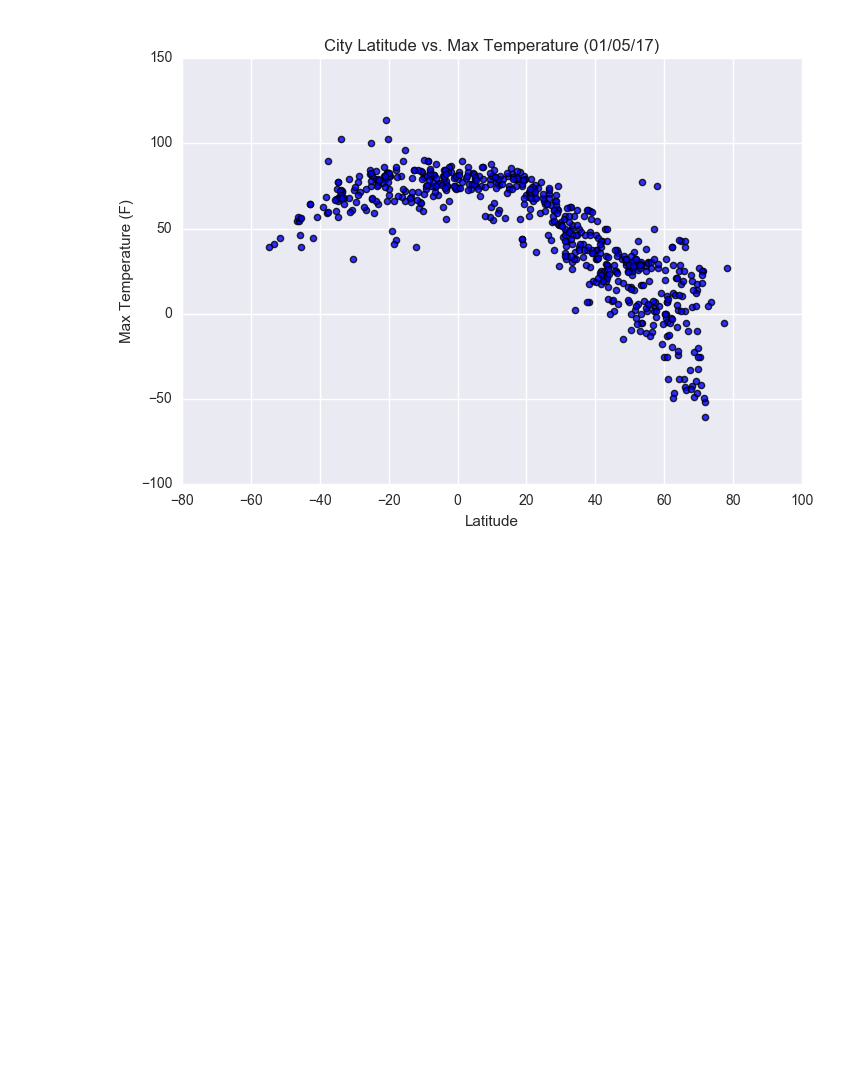
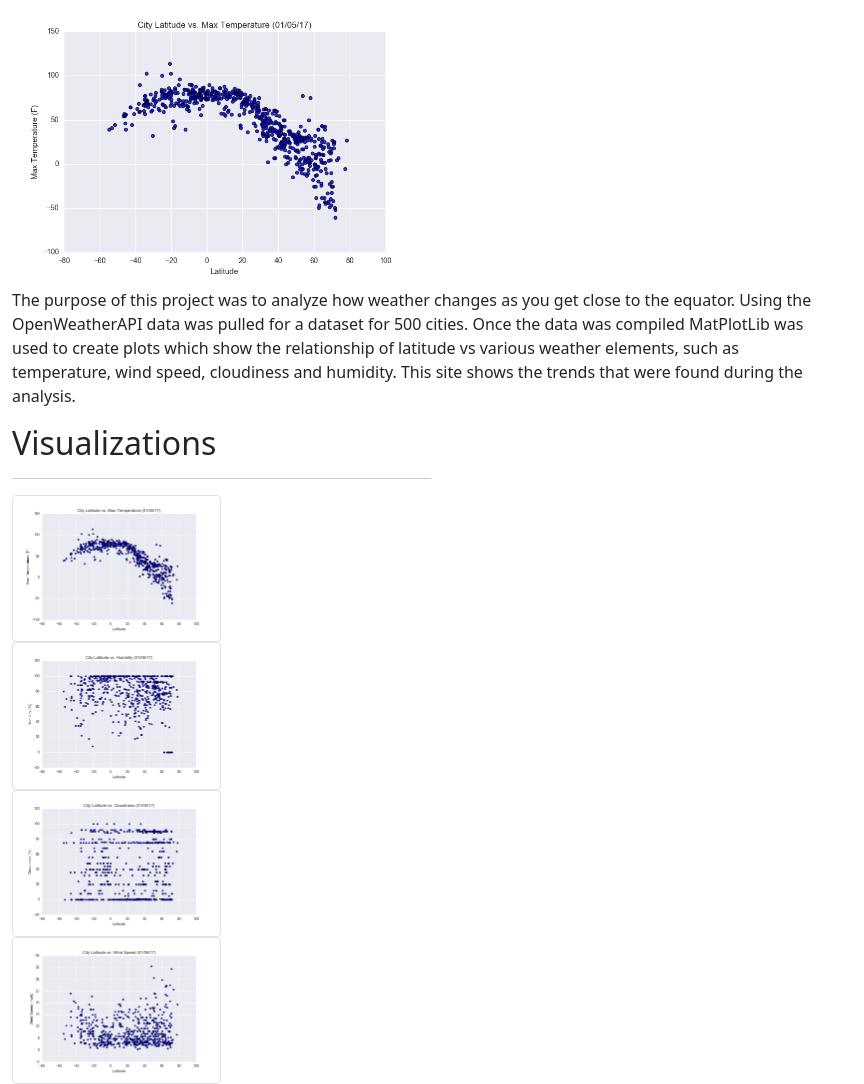
Before and after one commit to PatriceW2/web-design-challenge, a plain HTML site: page index.html in a window 1280 px wide. Shown: the part 134-1218 px from the top of the page, without its empty margins (0-864 px from the left). Before the commit the page ends 800 px from the top, so only its background shows below. Drawn offline with nearby package versions, Linux system fonts and the light colour scheme.

Commit message:
added visualizations

```diff
--- a/index.html
+++ b/index.html
@@ -44,7 +44,7 @@
       </nav>
 
 
-      <div class = "container">
+    <div class = "container-fluid">
           <div class = "row">
               <div class = "col-md-8">
                   <div class = "description-content">
@@ -52,18 +52,49 @@
                           Summary: Latitude vs X
                       </h1>
                       <hr>
-                      <img src = "Resources/assets/images/Fig1.png">
+                      <img src = "Resources/assets/images/Fig1.png" width="50%">
+                      <p>
+                          The purpose of this project was to analyze how weather changes as you get close to the equator.  Using the OpenWeatherAPI data was pulled for a dataset for 500 cities.
+                          Once the data was compiled MatPlotLib was used to create plots which show the relationship of latitude vs various weather elements,  such as temperature, wind speed, cloudiness and humidity.
+                          This site shows the trends that were found during the analysis.
+                      </p>
+                  </div>
+              </div>
+          </div>
+
+
+            <div class = "col-md-4">
+              <div class = "visualization-content">
+                  <h2 class = "visualiation-header">Visualizations</h2>
+                  <hr>
+                  <div class = "row row-col-2"></div>
+                  <div class = "col-3 col-sm-6">
+                    <a href = "temperture.html">
+                        <img src = "Resources/assets/images/Fig1.png" class = "img-thumbnail">
+                    </a>
+                  </div>
+                  <div class = "col-3 col-sm-6">
+                    <a href = "humidity.html">
+                        <img src = "Resources/assets/images/Fig2.png" class = "img-thumbnail">
+                    </a>
+                  </div>
+                  <div class = "col-3 col-sm-6">
+                    <a href = "cloudiness.html">
+                        <img src = "Resources/assets/images/Fig3.png" class = "img-thumbnail">
+                    </a>
+                  </div>
+                  <div class = "col-3 col-sm-6">
+                    <a href = "windspeed.html">
+                        <img src = "Resources/assets/images/Fig4.png" class = "img-thumbnail">
+                    </a>
+                  </div>
                   </div>
 
 
+                </div>
 
 
-
-              </div>
+            </div>
 
 
-          </div>
-
-
-
-      </div>
+    </div>
```
